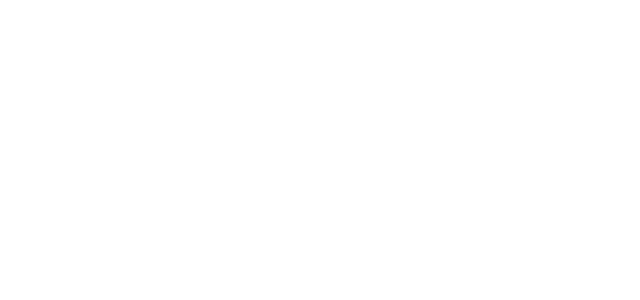
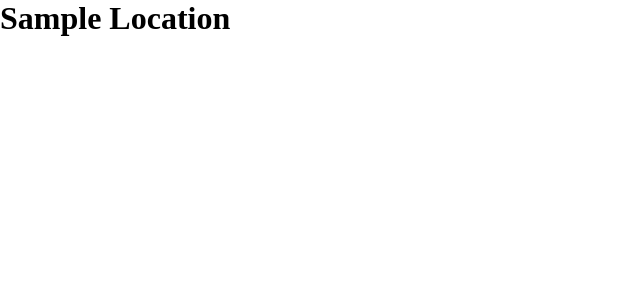
Before and after one commit to sightspots/sightspots-front, a React (Create React App) app: page / in a window 1280 px wide. Shown: the top 300 px of the page, without its empty margins (0-640 px from the left). Built offline with nearby package versions, Linux system fonts and the light colour scheme.

Commit message:
Feat locationCard

```diff
--- a/src/App.js
+++ b/src/App.js
@@ -1,9 +1,10 @@
-
+import React from 'react';
+import {LocationCard} from './components/index';
 
 function App() {
   return (
     <div className="App">
-
+      <LocationCard/>
     </div>
   );
 }
--- /dev/null
+++ b/src/components/index.js
@@ -0,0 +1,3 @@
+import LocationCard from "./sections/LocationCard";
+
+export {LocationCard}
--- /dev/null
+++ b/src/components/sections/LocationCard.jsx
@@ -0,0 +1,11 @@
+import React from 'react'
+
+const LocationCard = () => {
+    return (
+        <div>
+            <h1>Sample Location</h1>
+        </div>
+    )
+}
+
+export default LocationCard
```
